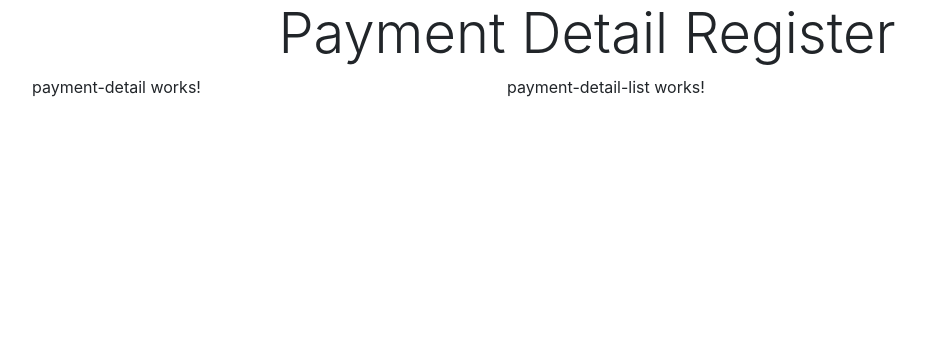
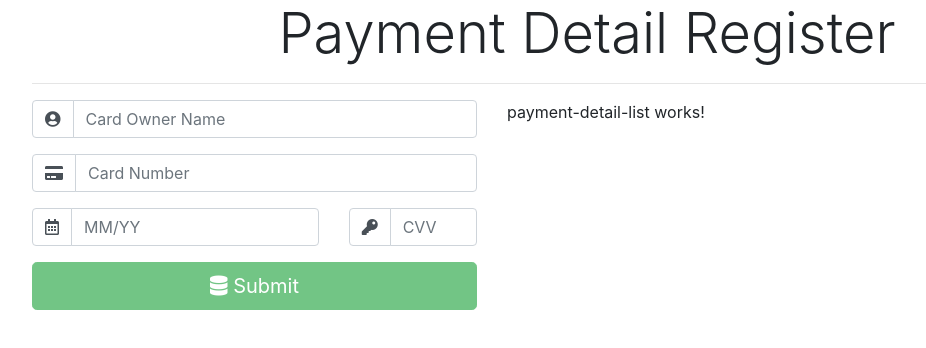
Before and after one commit to soynerin/ng-netcore-card-manager, an Angular app in the folder AngularCardManager/: page / in a window 1280 px wide. Shown: the top 348 px of the page, without its empty margins (53-979 px from the left). Built offline with nearby package versions, Linux system fonts and the light colour scheme.

Commit message:
Created the UI form controls

```diff
--- a/AngularCardManager/src/app/payment-details/payment-detail/payment-detail.component.html
+++ b/AngularCardManager/src/app/payment-details/payment-detail/payment-detail.component.html
@@ -1,3 +1,105 @@
-<p>
-  payment-detail works!
-</p>
+<form
+  #form="ngForm"
+  autocomplete="off">
+  <div class="form-group">
+    <div class="input-group">
+      <div class="input-group-prepend">
+        <div class="input-group-text bg-white">
+            <i
+              class="fas fa-user-circle"
+              [class.green-icon]="CardOwnerName.valid"
+              [class.red-icon]="CardOwnerName.invalid && CardOwnerName.touched"></i>
+        </div>
+      </div>
+      <input
+        required
+        name="CardOwnerName"
+        #CardOwnerName="ngModel"
+        [(ngModel)]="service.CardOwnerName"
+        class="form-control"
+        placeholder="Card Owner Name">
+    </div>
+  </div>
+
+  <div class="form-group">
+    <div class="input-group">
+      <div class="input-group-prepend">
+        <div class="input-group-text bg-white">
+            <i
+              class="fas fa-credit-card"
+              [class.green-icon]="CardNumber.valid"
+              [class.red-icon]="CardNumber.invalid && CardNumber.touched"></i>
+        </div>
+      </div>
+      <input
+        required
+        name="CardNumber"
+        inputmode="numeric"
+        #CardNumber="ngModel"
+        [(ngModel)]="service.CardNumber"
+        class="form-control"
+        placeholder="Card Number"
+        maxlength="16"
+        minlength="16">
+    </div>
+  </div>
+
+  <div class="row">
+
+    <div class="form-group col-md-8">
+      <div class="input-group">
+        <div class="input-group-prepend">
+          <div class="input-group-text bg-white">
+              <i
+                class="far fa-calendar-alt"
+                [class.green-icon]="ExpirationDate.valid"
+                [class.red-icon]="ExpirationDate.invalid && ExpirationDate.touched"></i>
+          </div>
+        </div>
+        <input
+          required
+          name="ExpirationDate"
+          #ExpirationDate="ngModel"
+          [(ngModel)]="service.ExpirationDate"
+          class="form-control"
+          placeholder="MM/YY"
+          maxlength="5"
+          minlength="5">
+      </div>
+    </div>
+
+    <div class="form-group col-md-4">
+      <div class="input-group">
+        <div class="input-group-prepend">
+          <div class="input-group-text bg-white">
+              <i
+                class="fas fa-key"
+                [class.green-icon]="CVV.valid"
+                [class.red-icon]="CVV.invalid && CVV.touched"></i>
+          </div>
+        </div>
+        <input
+          required
+          type="password"
+          inputmode="numeric"
+          name="CVV"
+          #CVV="ngModel"
+          [(ngModel)]="service.CVV"
+          class="form-control"
+          placeholder="CVV"
+          maxlength="3"
+          minlength="3">
+      </div>
+    </div>
+
+  </div>
+
+  <div class="form-group">
+    <button
+      class="btn btn-success btn-lg btn-block"
+      type="submit"
+      [disabled]="form.invalid">
+        <i class="fas fa-database"></i> Submit
+    </button>
+  </div>
+</form>
--- a/AngularCardManager/src/app/payment-details/payment-detail/payment-detail.component.ts
+++ b/AngularCardManager/src/app/payment-details/payment-detail/payment-detail.component.ts
@@ -1,4 +1,6 @@
 import { Component, OnInit } from '@angular/core';
+import { PaymentDetailService } from 'src/app/shared/payment-detail.service';
+import { NgForm } from '@angular/forms';
 
 @Component({
   selector: 'app-payment-detail',
@@ -7,9 +9,22 @@ import { Component, OnInit } from '@angular/core';
 })
 export class PaymentDetailComponent implements OnInit {
 
-  constructor() { }
+  constructor(private service:PaymentDetailService) { }
 
   ngOnInit() {
+    this.resetForm();
+  }
+
+  resetForm(form?: NgForm){
+    if(form != null)
+      this.resetForm();
+    this.service.formData = {
+      PMId: 0,
+      CardOwnerName: '',
+      CardNumber: '',
+      ExpirationDate: '',
+      CVV: ''
+    }
   }
 
 }
--- a/AngularCardManager/src/app/payment-details/payment-details.component.html
+++ b/AngularCardManager/src/app/payment-details/payment-details.component.html
@@ -2,16 +2,13 @@
   <h1 class="display-4 text-center">
     Payment Detail Register
   </h1>
+  <hr>
   <div class="row">
     <div class="col-md-5">
-      <app-payment-detail>
-
-      </app-payment-detail>
+      <app-payment-detail></app-payment-detail>
     </div>
     <div class="col-md-5">
-      <app-payment-detail-list>
-
-      </app-payment-detail-list>
+      <app-payment-detail-list></app-payment-detail-list>
     </div>
   </div>
 </div>
--- a/AngularCardManager/src/app/shared/payment-detail.service.ts
+++ b/AngularCardManager/src/app/shared/payment-detail.service.ts
@@ -1,9 +1,10 @@
 import { Injectable } from '@angular/core';
+import { PaymentDetail } from './payment-detail.model';
 
 @Injectable({
   providedIn: 'root'
 })
 export class PaymentDetailService {
-
+  formData: PaymentDetail
   constructor() { }
 }
--- a/AngularCardManager/src/styles.css
+++ b/AngularCardManager/src/styles.css
@@ -1 +1,18 @@
 /* You can add global styles to this file, and also import other style files */
+input.ng-touched.ng-invalid{
+    border-color: crimson;
+    border-width: 1.5px;
+}
+
+input.ng-valid{
+    border-color: lawngreen;
+    border-width: 1.5px;
+}
+
+.green-icon{
+    color: green;
+}
+
+.red-icon{
+    color: red;
+}
```
Also changed, not shown: AngularCardManager/src/app/app.module.ts (+6 -2 lines), AngularCardManager/src/app/app.component.html (line endings or trailing spaces).
